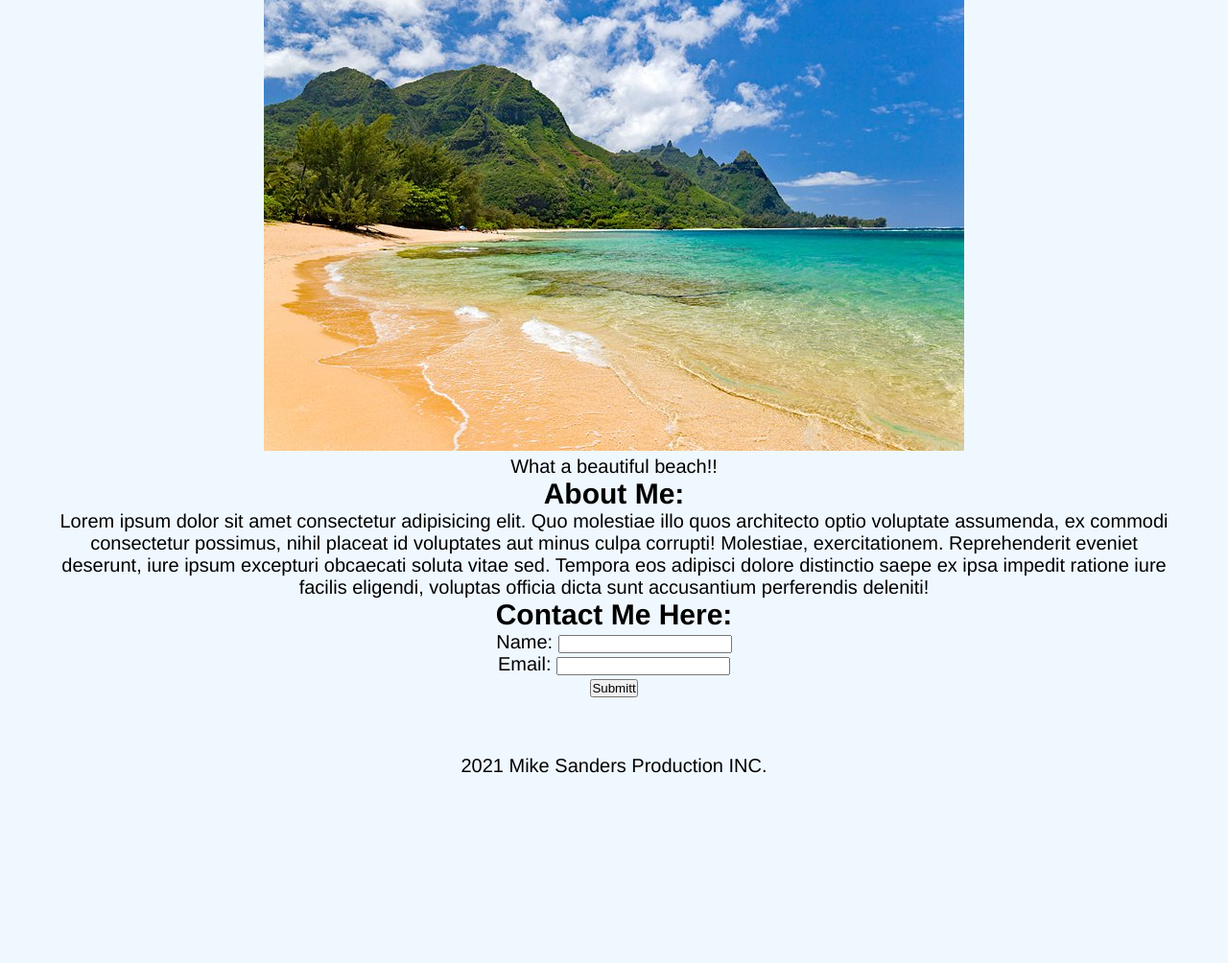
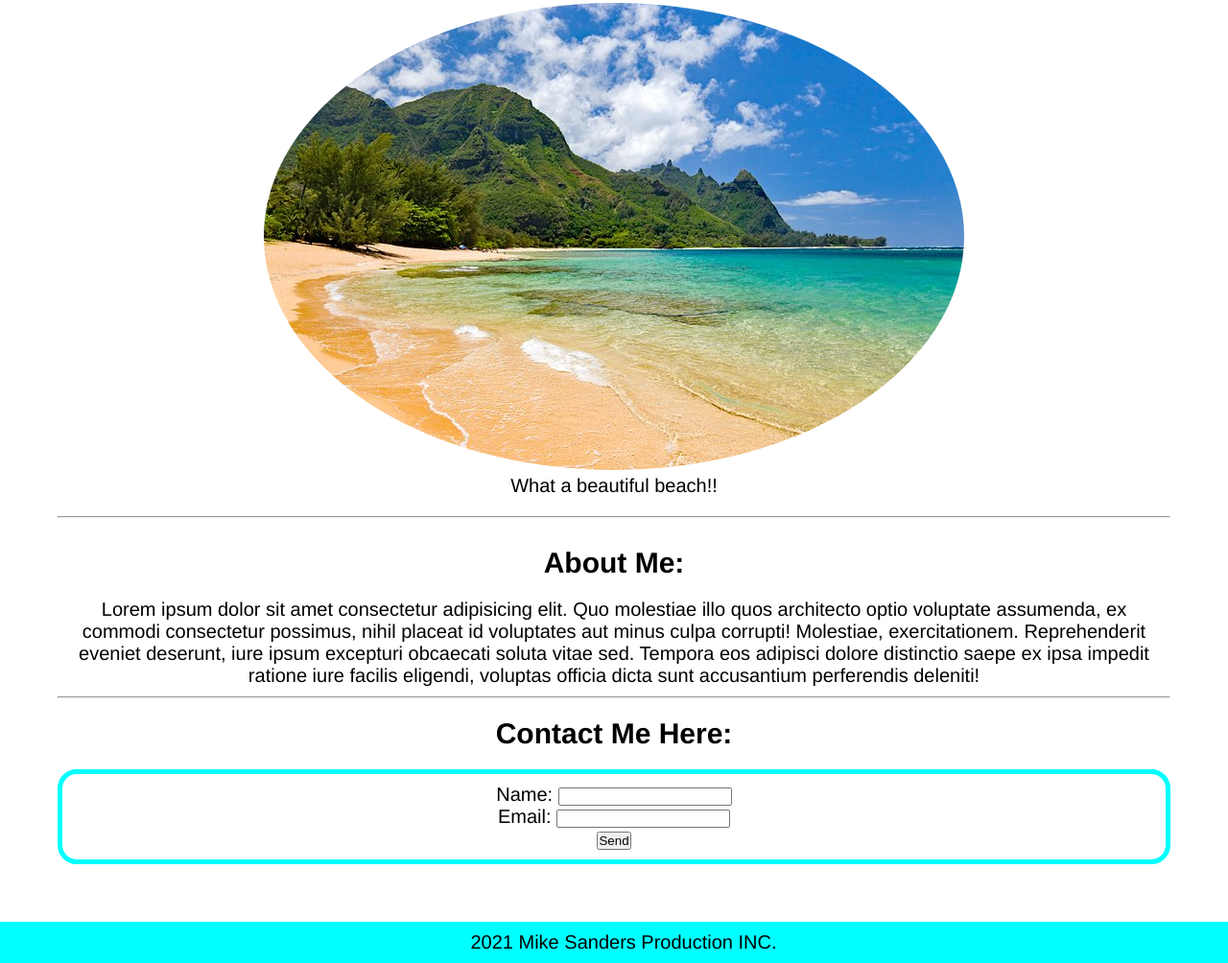
Before and after one commit to Mike-C-Sanders/22-mini-project, a plain HTML site: page index.html in a window 1280 px wide. Shown: the part 162-1166 px from the top of the page at 96% size. Before the commit the page ends 972 px from the top, so only its background shows below. Drawn offline with Linux system fonts and the light colour scheme.

Commit message:
Updated style sheet to be more beautiful.

```diff
--- a/index.html
+++ b/index.html
@@ -32,6 +32,8 @@
 
         </figure>
 
+        <hr>
+
         <section id="about-me">
             <h2>About Me:</h2>
 
@@ -43,6 +45,8 @@
                 accusantium perferendis deleniti!</p>
         </section>
 
+        <hr>
+
         <section id="contact-me">
             <h2>Contact Me Here:</h2>
             <form>
@@ -50,7 +54,7 @@
                 <input type="text" id="fname" name="fname"> <br>
                 <label for="email">Email:</label>
                 <input type="text" id="email" name="email"><br>
-                <button id="submitt-button">Submitt</button>
+                <button type="submit">Send</button>
 
             </form>
         </section>
--- a/style.css
+++ b/style.css
@@ -1,12 +1,21 @@
+@keyframes funbackground {
+    from{background-color: aliceblue;}
+    to{background-color: blue}
+}
+
 *{
     margin: 0;
     padding: 0;
 }
 body{
     position: relative;
-    background-color: aliceblue;
+    /* background-color: aliceblue; */
     font-size: 20px;
     font-family: 'Franklin Gothic Medium', 'Arial Narrow', Arial, sans-serif;
+    /* animation-name: funbackground;
+    animation-duration: 4s;
+    animation-iteration-count: infinite; */
+
 }
 header{
     background: royalblue;
@@ -31,8 +40,24 @@ a{
     color: white;
     text-decoration: none;
 }
-h1{
+h1, h2{
     margin: 20px;
+}
+figure{
+    padding: 20px;
+}
+img{
+    border-radius: 50%;
+}
+form{
+    border: 5px solid aqua;
+    border-radius: 20px;
+    padding: 10px;
+}
+footer{
+    background-color: aqua;
+    width: 100%;
+    padding: 10px;
 }
 .center-text{
     text-align: center;
@@ -40,3 +65,7 @@ h1{
 .right-text{
     text-align: right;
 }
+
+#about-me{
+    padding: 10px;
+}
```
